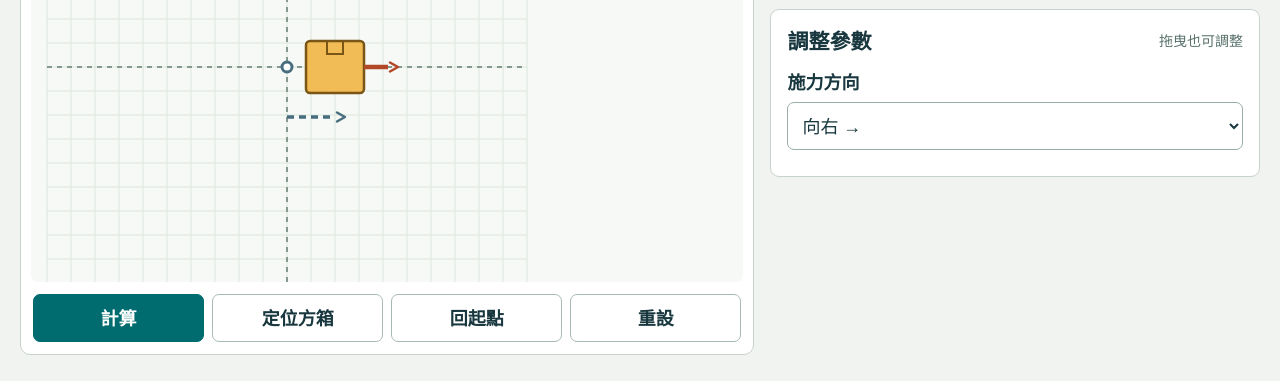
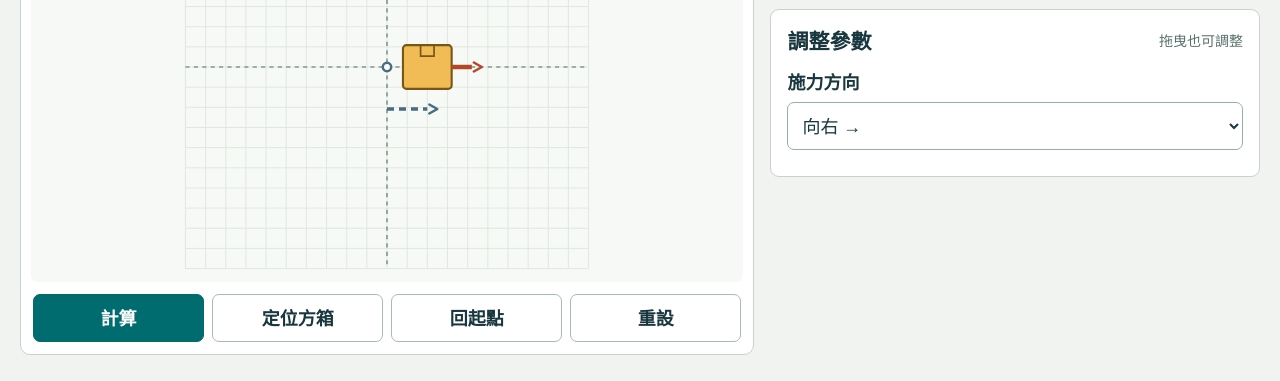
Before and after one commit to hikaruhen/energy, a website: page site/index.html in a window 1280 px wide. Shown: the part 419-800 px from the top of the page. Drawn offline with Linux system fonts and the light colour scheme.

Commit message:
Fit complete work grid without panning and preserve touch dragging

```diff
--- a/site/app.js
+++ b/site/app.js
@@ -1,8 +1,8 @@
-import {classroomTools,fairWheelTable,pairTable} from './classroom.js?v=32';
-import {groups,modes,defaults,shortNames,dragKeys} from './config.js?v=32';
-import {clamp,fmt,kinetic,gravity,elastic,directionalWork,axisDisplacement,springAt,flightAt,projectileAt,pendulumInitial,pendulumForces,pendulumStep,pendulumEnergy,machine,inclineComparison,leverComparison,pulleyComparison,wheelComparison,approx,springObservationTime,pendulumObservation} from './physics.js?v=32';
-import {scene,workGeometry} from './scenes.js?v=32';
-import {comparisonDrop} from './comparison.js?v=32';
+import {classroomTools,fairWheelTable,pairTable} from './classroom.js?v=33';
+import {groups,modes,defaults,shortNames,dragKeys} from './config.js?v=33';
+import {clamp,fmt,kinetic,gravity,elastic,directionalWork,axisDisplacement,springAt,flightAt,projectileAt,pendulumInitial,pendulumForces,pendulumStep,pendulumEnergy,machine,inclineComparison,leverComparison,pulleyComparison,wheelComparison,approx,springObservationTime,pendulumObservation} from './physics.js?v=33';
+import {scene,workGeometry} from './scenes.js?v=33';
+import {comparisonDrop} from './comparison.js?v=33';
 const $=s=>document.querySelector(s);
 const states=Object.fromEntries(Object.keys(modes).map(id=>[id,defaults(id)]));
 let current='work2d',groupId='work',running=false,drag=null,lastFrame=0,paintTime=0;
@@ -174,6 +174,7 @@ function draw(){
   // Size interaction targets in CSS pixels, not in fixed SVG units.
   $('#work-scales').hidden=current!=='work2d';if(current==='work2d')$('#force-readout').textContent=`施力 ${state().p.F} N`;
   svg.setAttribute('viewBox',current==='work2d'?workGeometry(state().p).viewBox:current==='compare'?'0 0 640 500':current==='fall'?'0 0 640 500':current==='wheel'?'0 0 640 560':['lever','pulley'].includes(current)?'0 0 640 520':current==='incline'?'0 0 640 460':'0 0 640 370');
+  if(current==='work2d'){const pane=document.querySelector('#canvas-scroll');svg.style.setProperty('--work-view-size',Math.max(1,Math.floor(Math.min(pane.clientWidth,pane.clientHeight)))+'px');}
   const matrix=svg.getScreenCTM();const scale=matrix?Math.hypot(matrix.a,matrix.b):1;const width=640*(scale||1);
   svg.style.setProperty('--diagram-font',`${Math.max(20,16*640/width)}px`);
   if(current==='work2d'){svg.dataset.movementAxis=state().p.axis;svg.dataset.displacement=state().p.s;}
@@ -220,12 +221,12 @@ function updateButtons(){
 let hintTimer;
 function hint(message,persist=false){clearTimeout(hintTimer);$('#gesture-hint').textContent=message;$('#gesture-hint').hidden=false;if(!persist)hintTimer=setTimeout(()=>$('#gesture-hint').hidden=true,2200);}
 function locateWork(onlyIfOutside=false){
- const pane=$('#canvas-scroll'),{x,y}=workGeometry(state().p),px=x+256,py=y+256;
- if(!onlyIfOutside||px-30<pane.scrollLeft||px+30>pane.scrollLeft+pane.clientWidth||py-28<pane.scrollTop||py+28>pane.scrollTop+pane.clientHeight){pane.scrollLeft=px-pane.clientWidth/2;pane.scrollTop=py-pane.clientHeight/2;}
- workView={left:pane.scrollLeft,top:pane.scrollTop};
+ const pane=$('#canvas-scroll');pane.scrollLeft=0;pane.scrollTop=0;
+ workView={left:0,top:0};
+ if(!onlyIfOutside)hint('已顯示完整方格，無須移動觀看區');
 }
 $('#work-locate').addEventListener('click',()=>locateWork());
-function centerWork(){const pane=$('#canvas-scroll');pane.scrollLeft=256-pane.clientWidth/2;pane.scrollTop=256-pane.clientHeight/2;}
+function centerWork(){const pane=$('#canvas-scroll');pane.scrollLeft=0;pane.scrollTop=0;}
 function choose(id,resetView=false){
   if(current==='work2d'&&!resetView)workView={left:$('#canvas-scroll').scrollLeft,top:$('#canvas-scroll').scrollTop};
   if(drag&&svg.hasPointerCapture(drag.id))svg.releasePointerCapture(drag.id);
@@ -342,7 +343,7 @@ function dragUpdate(e){
     }else{
       const mx=q.x-drag.startPoint.x,my=q.y-drag.startPoint.y;
       if(!drag.moveAxis){
-        const scale=svg.getScreenCTM().a;
+        const m=svg.getScreenCTM(),scale=Math.hypot(m.a,m.b);
         if(Math.hypot(mx,my)*scale<4)return;
         drag.moveAxis=Math.abs(mx)>=Math.abs(my)?'x':'y';
       }
--- a/site/classroom.js
+++ b/site/classroom.js
@@ -1,4 +1,4 @@
-import {approx,wheelComparison,pendulumEnergy} from './physics.js?v=32';
+import {approx,wheelComparison,pendulumEnergy} from './physics.js?v=33';
 const button=(action,label)=>`<button type="button" data-lesson="${action}">${label}</button>`;
 export function classroomTools(id,s){
  const v=s.view||{},group=(title,html)=>`<div class="lesson-tools"><p>${title}</p><div class="lesson-buttons">${html}</div></div>`;
--- a/site/comparison.js
+++ b/site/comparison.js
@@ -1,4 +1,4 @@
-import {comparisonAt} from './physics.js?v=32';
+import {comparisonAt} from './physics.js?v=33';
 
 export const compareLayout={supply:{x:535,y:52},rows:{A:230,B:410},start:100,pixelsPerMeter:30};
 export function comparisonScene(p,time,dragPixels){
--- a/site/index.html
+++ b/site/index.html
@@ -3,7 +3,7 @@
 <head>
 <meta charset="utf-8"><meta name="viewport" content="width=device-width,initial-scale=1">
 <meta name="theme-color" content="#173d45"><meta name="description" content="動手探索功、動能、位能、能量守恆與簡單機械。">
-<title>能量與簡單機械</title><link rel="stylesheet" href="style.css?v=32">
+<title>能量與簡單機械</title><link rel="stylesheet" href="style.css?v=33">
 </head>
 <body><main>
 <header class="masthead"><h1>能量與簡單機械</h1><div class="display-tools"><button id="rotate-screen" aria-pressed="false">橫向</button><button id="fullscreen" aria-pressed="false">全螢幕</button></div></header>
@@ -23,4 +23,4 @@
   <p id="scene-description" class="sr-only"></p>
  </aside>
 </div>
-</main><p id="display-notice" role="status" hidden></p><script type="module" src="display.js?v=32"></script><script type="module" src="app.js?v=32"></script></body></html>
+</main><p id="display-notice" role="status" hidden></p><script type="module" src="display.js?v=33"></script><script type="module" src="app.js?v=33"></script></body></html>
--- a/site/scenes.js
+++ b/site/scenes.js
@@ -1,5 +1,5 @@
-import { springAt, flightAt, projectileAt, pendulumInitial, pendulumForces, axisDisplacement, machine, inclineComparison, leverComparison, pulleyComparison, wheelComparison, approx, fmt } from './physics.js?v=32';
-import {comparisonScene} from './comparison.js?v=32';
+import { springAt, flightAt, projectileAt, pendulumInitial, pendulumForces, axisDisplacement, machine, inclineComparison, leverComparison, pulleyComparison, wheelComparison, approx, fmt } from './physics.js?v=33';
+import {comparisonScene} from './comparison.js?v=33';
 const line=(x1,y1,x2,y2,cls='ground',more='')=>`<line x1="${x1}" y1="${y1}" x2="${x2}" y2="${y2}" class="${cls}" ${more}/>`;
 const text=(x,y,t,cls='',anchor='start')=>`<text x="${x}" y="${y}" class="${cls} ${y<80||y>315?'caption':''}" text-anchor="${anchor}">${t}</text>`;
 const box=(x,y,w=58,h=52)=>`<rect x="${x-w/2}" y="${y-h}" width="${w}" height="${h}" rx="4" class="object"/><path d="M${x-8} ${y-h}v13h16v-13" fill="none" stroke="#795516" stroke-width="2"/>`;
--- a/site/style.css
+++ b/site/style.css
@@ -282,3 +282,7 @@ body.compact-landscape .inspector:has(#parameters[hidden]){grid-template-rows:mi
 @media(min-width:800px){body.compact-landscape .lab{grid-template-columns:minmax(0,1.15fr) minmax(0,1fr)}body.compact-landscape .inspector{grid-template-columns:repeat(2,minmax(0,1fr));grid-template-rows:minmax(0,1fr)}}
 body.compact-landscape.landscape-wide .lab{grid-template-columns:minmax(0,1.15fr) minmax(0,1fr)}body.compact-landscape.landscape-wide .inspector{grid-template-columns:repeat(2,minmax(0,1fr));grid-template-rows:minmax(0,1fr)}
 @media(min-width:1100px) and (min-height:601px) and (hover:hover) and (pointer:fine){body:not(.compact-landscape) main{grid-template-rows:48px 48px minmax(0,1fr)}}
+/* Work: fit the complete 20 × 20 grid; dragging manipulates objects, never pans. */
+body[data-mode=work2d] #canvas-scroll{display:grid;place-items:center;overflow:hidden;scrollbar-gutter:auto;touch-action:none;overscroll-behavior:none}
+body[data-mode=work2d] #scene{width:var(--work-view-size,235px)!important;height:var(--work-view-size,235px)!important;max-width:100%;flex:none}
+body[data-mode=work2d] #scene-wrap{touch-action:none}
```
Also changed, not shown: README.md.
